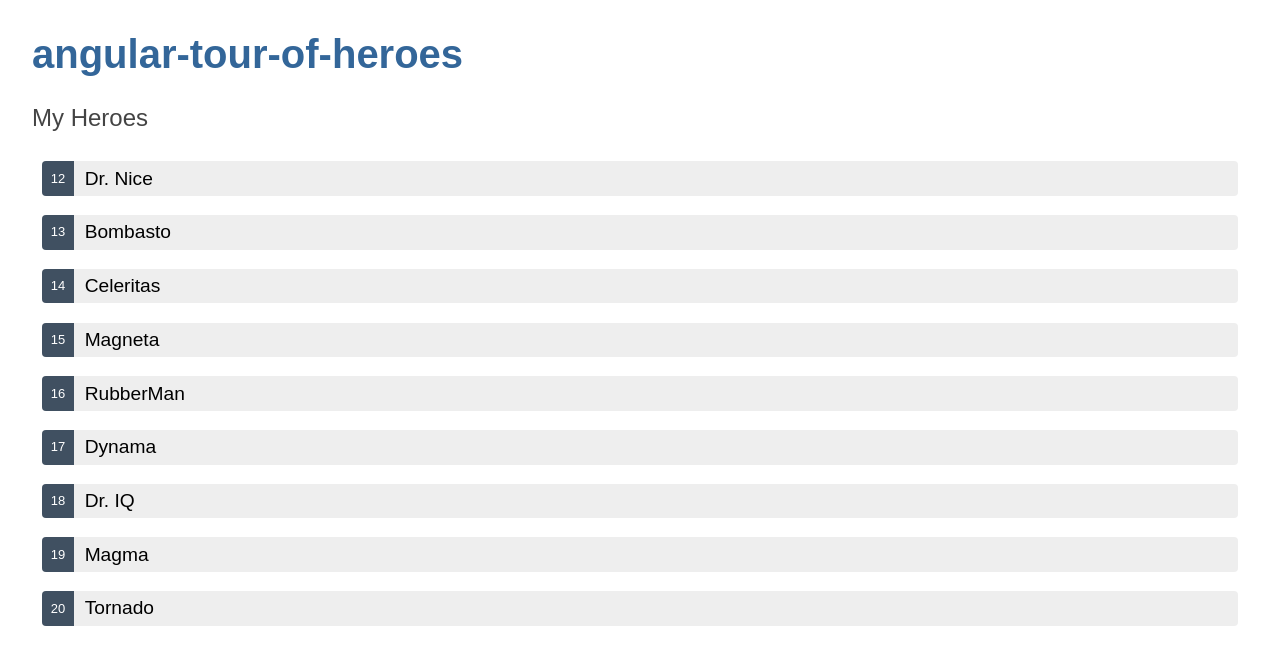
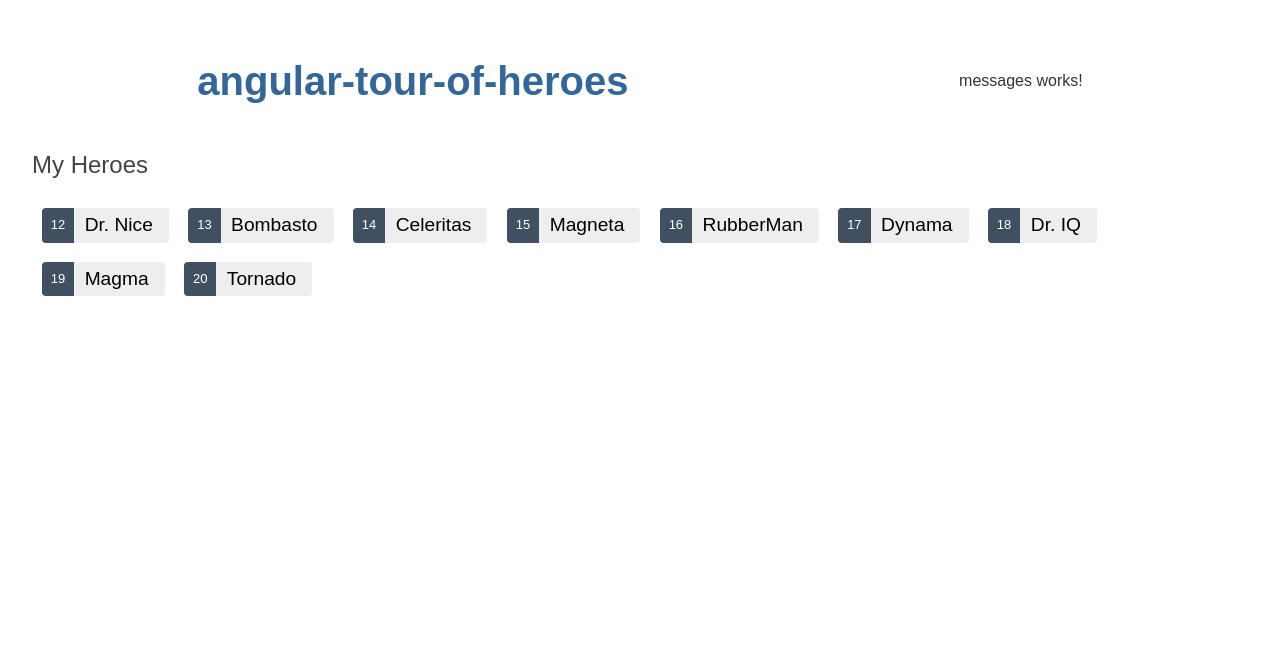
Before and after one commit to 225junior/ng_heroes, an Angular app: page / in a window 1280 px wide. Shown: the top 664 px of the page. Built offline with nearby package versions, Linux system fonts and the light colour scheme.

Commit message:
feat: retouches only CSS

```diff
--- a/src/app/app.component.html
+++ b/src/app/app.component.html
@@ -1,3 +1,5 @@
-<h1>{{title}}</h1>
+<div style="display: flex; align-items: center; justify-content: space-around;">
+  <h1>{{title}}</h1> <app-messages></app-messages>
+</div>
 
 <app-heroes></app-heroes>
--- a/src/app/heroes/heroes.component.html
+++ b/src/app/heroes/heroes.component.html
@@ -1,9 +1,9 @@
 <app-hero-detail [hero]="selectedHero"></app-hero-detail>
 
 <h2>My Heroes</h2>
-<ul class="heroes">
+<ul class="heroes" style="display: flex; flex-direction: row;flex-wrap: wrap;">
   <li *ngFor="let hero of heroes" (click)="onSelect(hero)">
-    <button type="button" [class.selected]='hero === selectedHero'>
+    <button type="button" [class.selected]='hero === selectedHero' style="width: fit-content;">
       <span class="badge">{{hero.id}}</span>
       <span class="name">{{hero.name}}</span>
     </button>
```
